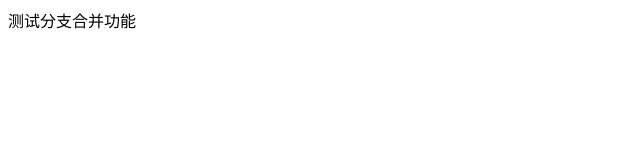
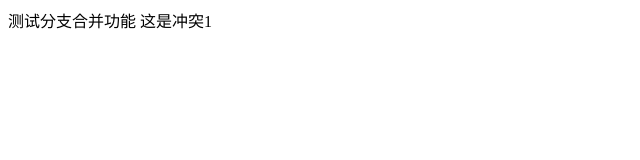
Before and after one commit to huangshuwei/me, a plain HTML site: page index.html in a window 1280 px wide. Shown: the whole page, without its empty margins (0-640 px from the left). Drawn offline with Linux system fonts and the light colour scheme.

Commit message:
这是dev1开发

```diff
--- a/index.html
+++ b/index.html
@@ -7,6 +7,7 @@
 <body>
     <div>
         测试分支合并功能
+        这是冲突1
     </div>
 </body>
 </html>
```
